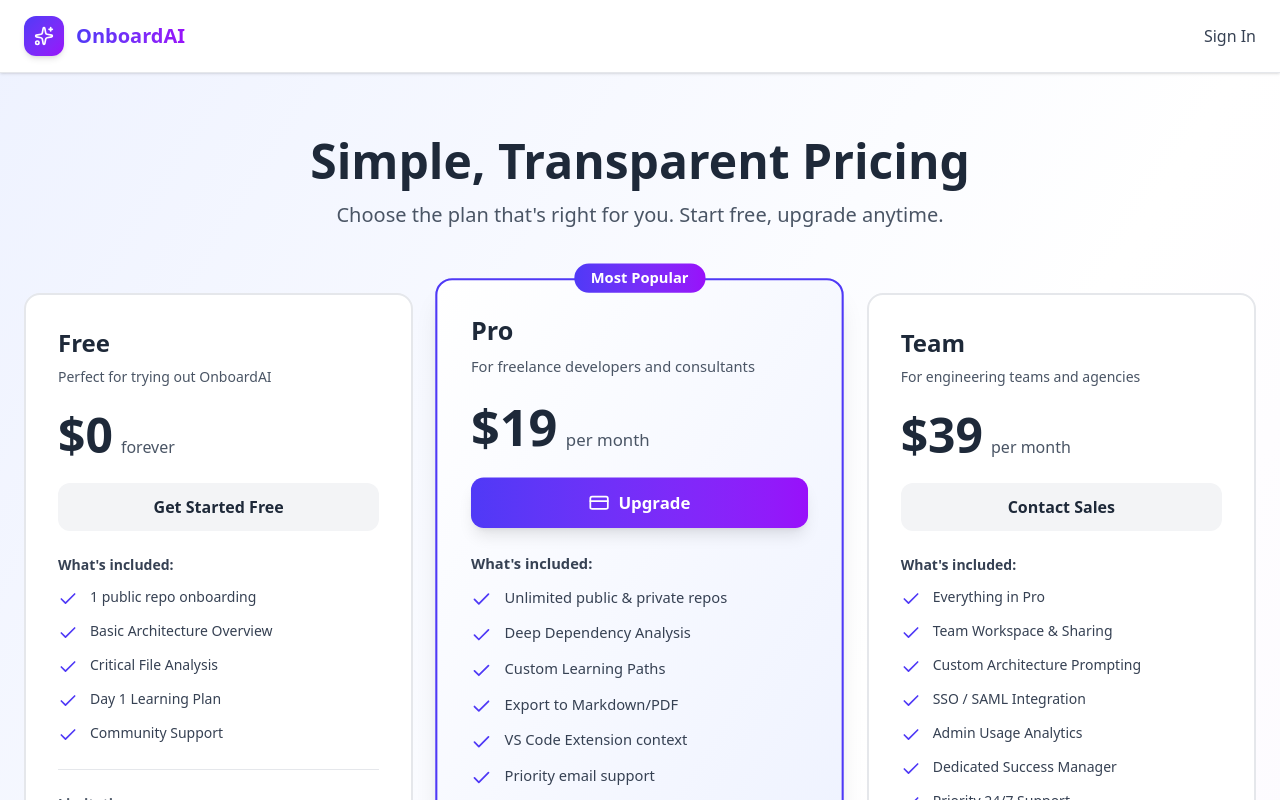
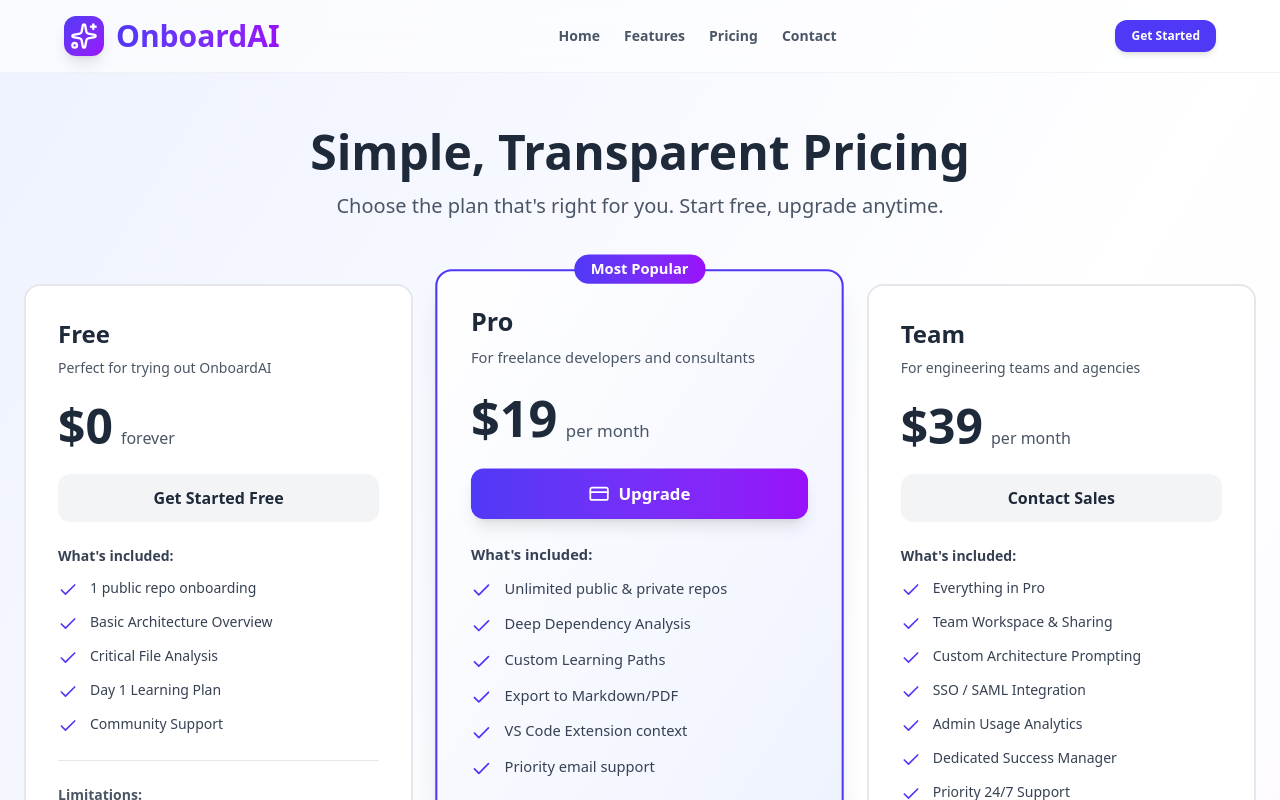
Before and after one commit to shabaabhanaan/OnboardAI, a Next.js app in the folder meetwise/frontend/: page /pricing in a window 1280 px wide. Shown: the top 800 px of the page. Built offline with nearby package versions, Linux system fonts and the light colour scheme; no server answers.

Commit message:
add header for pricing section also

```diff
--- a/meetwise/frontend/app/pricing/page.tsx
+++ b/meetwise/frontend/app/pricing/page.tsx
@@ -84,39 +84,36 @@ export default function PricingPage() {
 
     return (
         <div className="min-h-screen bg-gradient-to-br from-indigo-50 via-white to-purple-50 dark:from-gray-900 dark:via-black dark:to-indigo-950">
-            {/* Header */}
-            <nav className="bg-white dark:bg-gray-800 border-b border-gray-200 dark:border-gray-700 shadow-sm">
-                <div className="container mx-auto px-6 py-4">
-                    <div className="flex items-center justify-between">
-                        <Link href="/" className="flex items-center gap-3">
-                            <div className="w-10 h-10 rounded-xl bg-gradient-to-br from-indigo-600 to-purple-600 flex items-center justify-center shadow-md">
-                                <Sparkles className="w-5 h-5 text-white" />
+            {/* Top Navigation Bar Header */}
+            <header className="absolute top-0 left-0 right-0 z-50 bg-white/60 dark:bg-gray-950/60 backdrop-blur-md border-b border-gray-200/50 dark:border-gray-800/50 px-6 py-4">
+                <div className="max-w-6xl mx-auto flex items-center justify-between">
+                    <div className="flex items-center gap-2">
+                        <Logo />
                     </div>
-                            <span className="text-xl font-bold bg-gradient-to-r from-indigo-600 to-purple-600 bg-clip-text text-transparent">
-                                OnboardAI
-                            </span>
-                        </Link>
-
-                        <div className="flex items-center gap-4">
+                    <nav className="hidden md:flex items-center gap-6 text-sm font-semibold text-gray-600 dark:text-gray-300">
+                        <Link href="/" className="hover:text-indigo-655 transition-colors">Home</Link>
+                        <Link href="/dashboard" className="hover:text-indigo-655 transition-colors">Features</Link>
+                        <Link href="/pricing" className="hover:text-indigo-655 transition-colors">Pricing</Link>
+                        <Link href="/pricing" className="hover:text-indigo-655 transition-colors">Contact</Link>
+                    </nav>
+                    <div className="flex items-center gap-3">
                         {authLoading ? (
-                                <Loader2 className="w-5 h-5 animate-spin text-gray-400" />
+                            <Loader2 className="w-4 h-4 animate-spin text-gray-400" />
                         ) : user ? (
-                                <Link href="/dashboard" className="flex items-center gap-2 text-indigo-600 dark:text-indigo-400 font-medium">
-                                    <UserIcon className="w-5 h-5" />
-                                    <span>Dashboard</span>
+                            <Link href="/dashboard" className="px-4 py-2 bg-indigo-600 hover:bg-indigo-750 text-white text-xs font-extrabold rounded-xl transition-all shadow-md">
+                                Dashboard
                             </Link>
                         ) : (
-                                <Link href="/login" className="text-gray-700 dark:text-gray-300 hover:text-indigo-600 dark:hover:text-indigo-400 font-medium">
-                                    Sign In
+                            <Link href="/register" className="px-4 py-2 bg-indigo-600 hover:bg-indigo-750 text-white text-xs font-extrabold rounded-xl transition-all shadow-md">
+                                Get Started
                             </Link>
                         )}
                     </div>
                 </div>
-                </div>
-            </nav>
+            </header>
 
             {/* Main Content */}
-            <main className="container mx-auto px-6 py-16">
+            <main className="container mx-auto px-6 pt-32 pb-16">
                 <div className="max-w-7xl mx-auto">
                     {/* Header Section */}
                     <div className="text-center mb-16 animate-fadeIn">
```
Lines whose indentation alone changed are shown as unchanged.
